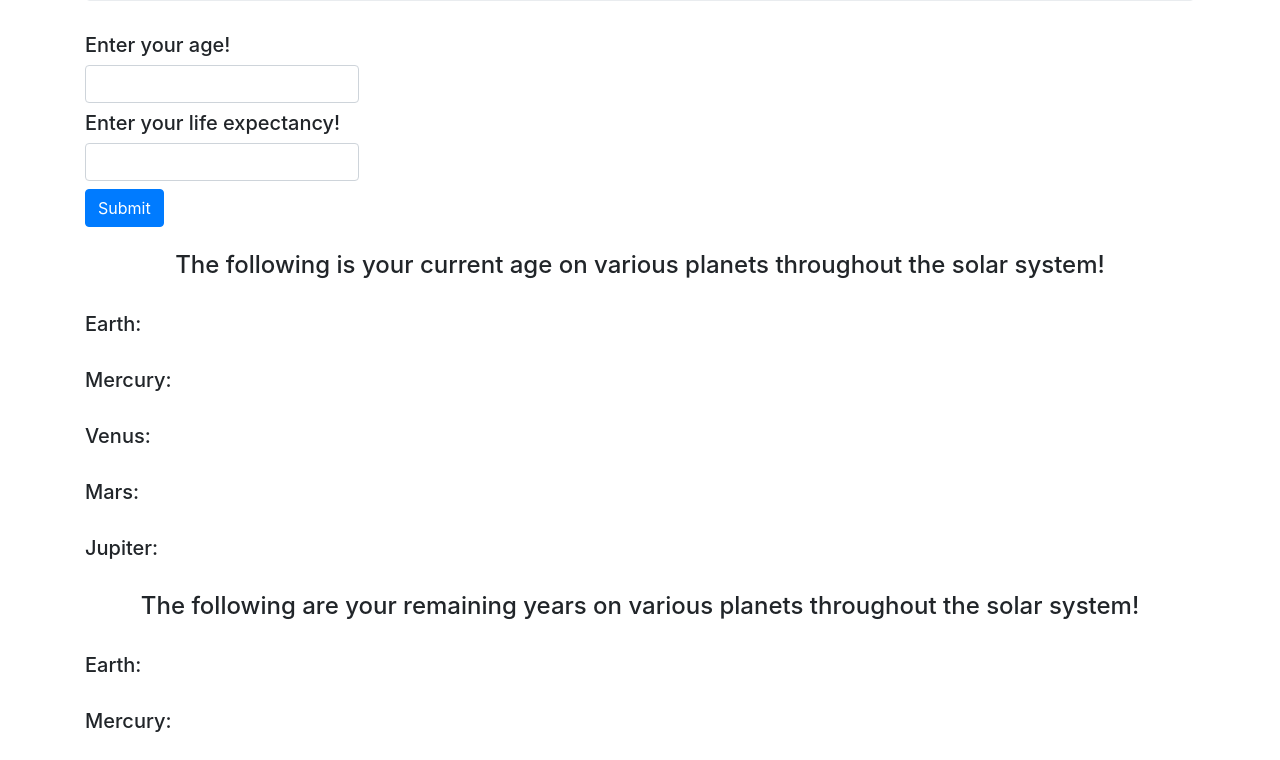
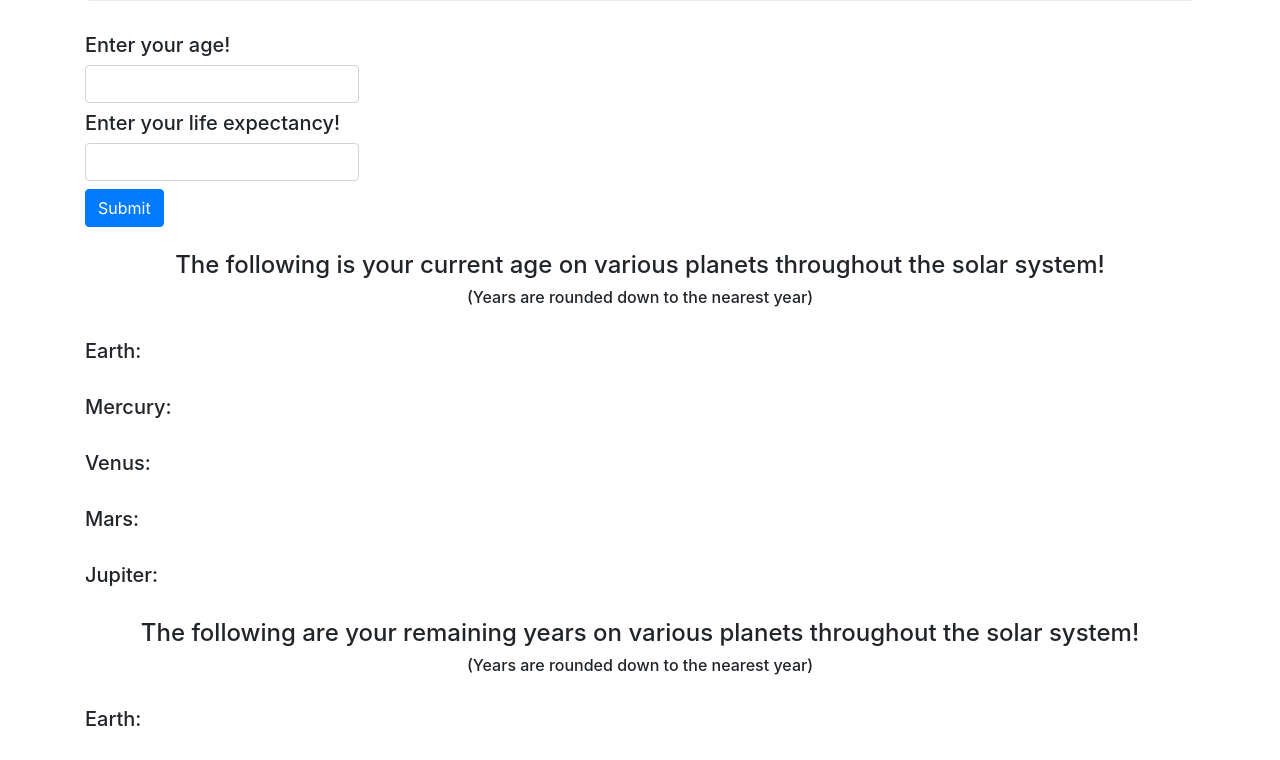
Before and after one commit to ryan-spencer1220/super-galactic-age-calculator, a website built with webpack: page src/index.html in a window 1280 px wide. Shown: the part 183-943 px from the top of the page. Built offline with nearby package versions, Linux system fonts and the light colour scheme.

Commit message:
Add README and adjust styling

```diff
--- a/src/css/styles.css
+++ b/src/css/styles.css
@@ -1,4 +1,5 @@
 h1,
-h4 {
+h4,
+h6 {
   text-align: center;
 }
--- a/src/index.html
+++ b/src/index.html
@@ -30,6 +30,7 @@
           The following is your current age on various planets throughout the
           solar system!
         </h4>
+        <h6>(Years are rounded down to the nearest year)</h6>
         <br />
         <h5>Earth: <span id="age-entered-display"></span></h5>
         <br />
@@ -45,6 +46,7 @@
           The following are your remaining years on various planets throughout
           the solar system!
         </h4>
+        <h6>(Years are rounded down to the nearest year)</h6>
         <br />
         <h5>Earth: <span id="earth-expectancy"></span></h5>
         <br />
```
Also changed, not shown: README.md.
